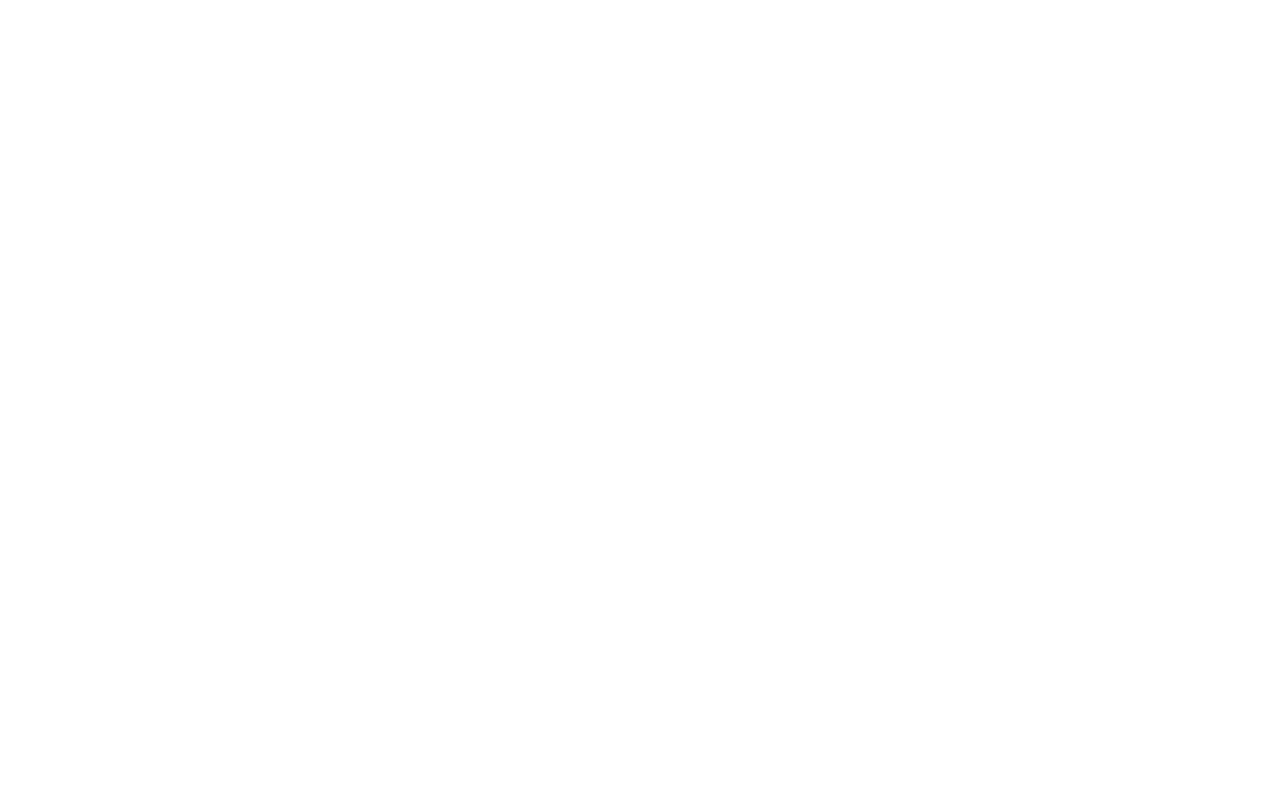
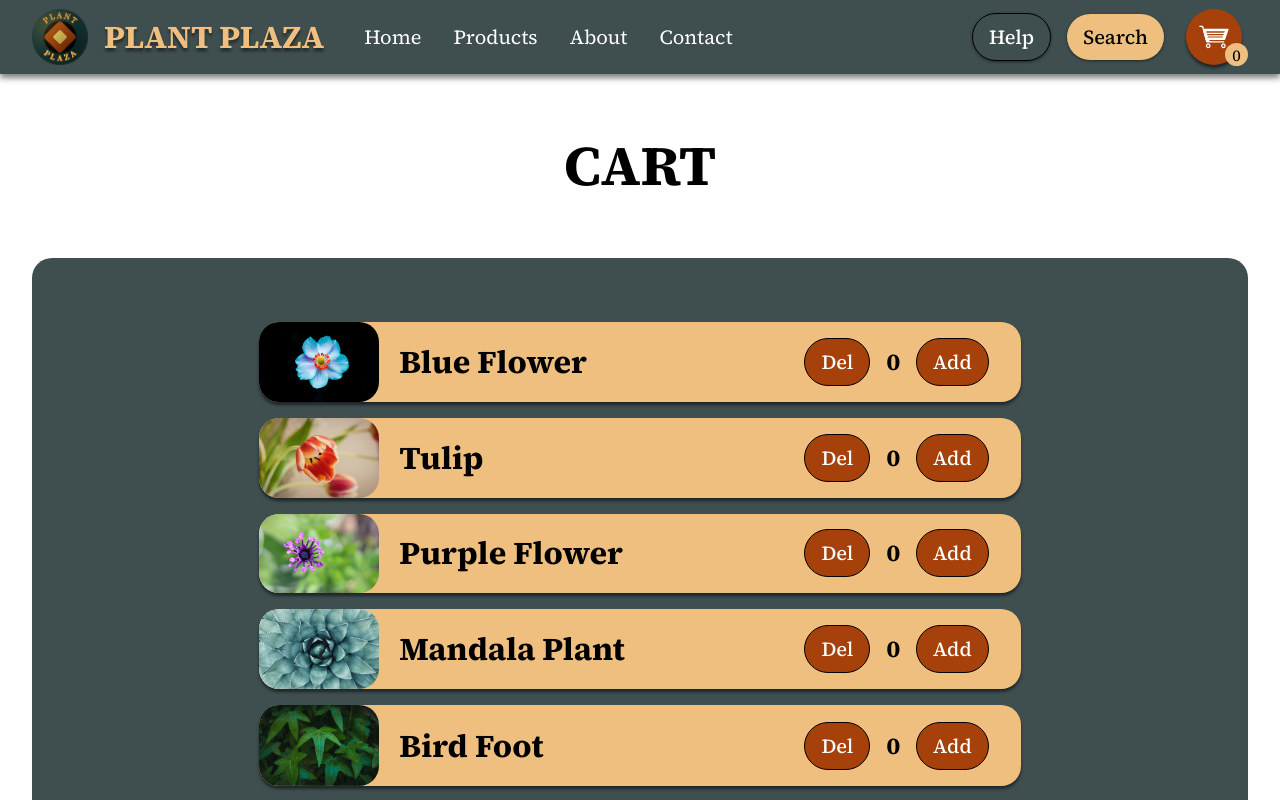
Before and after one commit to biandresen/ShoppingCart, a React (Vite) app: page /cart in a window 1280 px wide. Shown: the top 800 px of the page. Built offline with nearby package versions, Linux system fonts and the light colour scheme; a web font is replaced by a local one.

Commit message:
feat: add working links to pages Refs: #11

```diff
--- a/package.json
+++ b/package.json
@@ -12,7 +12,9 @@
   "dependencies": {
     "@tanstack/react-query": "^5.62.8",
     "react": "^18.3.1",
-    "react-dom": "^18.3.1"
+    "react-dom": "^18.3.1",
+    "react-router": "^7.1.1",
+    "react-router-dom": "^7.1.1"
   },
   "devDependencies": {
     "@eslint/js": "^9.15.0",
--- a/src/components/Header.tsx
+++ b/src/components/Header.tsx
@@ -1,10 +1,11 @@
+import { NavLink } from "react-router";
 
 export default function Header() {
   return (
     <header className="header">
       <div className="header__container width-container">
         <div className="header__branding">
-          <a href="/" aria-label="Plant Plaza Homepage">
+          <NavLink to="/" aria-label="Plant Plaza Homepage">
             <img
               className="header__logo logo"
               src="./src/assets/icons/plantPlazaLogo.png"
@@ -12,7 +13,7 @@ export default function Header() {
               loading="lazy"
             />
             <h1 className="header__title">PLANT PLAZA</h1>
-          </a>
+          </NavLink>
           <button type="button" className="header__menu-button">
             x
           </button>
@@ -20,24 +21,24 @@ export default function Header() {
         <nav className="header__nav">
           <ul className="header__nav-links">
             <li className="header__nav-item">
-              <a href="/" className="header__nav-link">
+              <NavLink to="/" className="header__nav-link">
                 Home
-              </a>
+              </NavLink>
             </li>
             <li className="header__nav-item">
-              <a href="/products" className="header__nav-link">
+              <NavLink to="/product" className="header__nav-link">
                 Products
-              </a>
+              </NavLink>
             </li>
             <li className="header__nav-item">
-              <a href="/about" className="header__nav-link">
+              <NavLink to="/about" className="header__nav-link">
                 About
-              </a>
+              </NavLink>
             </li>
             <li className="header__nav-item">
-              <a href="/contact" className="header__nav-link">
+              <NavLink to="/contact" className="header__nav-link">
                 Contact
-              </a>
+              </NavLink>
             </li>
           </ul>
           <div className="header__nav-buttons">
--- a/src/main.tsx
+++ b/src/main.tsx
@@ -1,10 +1,39 @@
 import { StrictMode } from "react";
 import { createRoot } from "react-dom/client";
 import "../src/styles/main.css";
-import App from "./App.tsx";
+import App from "./App";
+import { createBrowserRouter, RouterProvider } from "react-router-dom";
+import { QueryClient, QueryClientProvider } from "@tanstack/react-query";
+import RootLayout from "./pages/RootLayout";
+import HomePage from "./pages/HomePage";
+import AboutPage from "./pages/AboutPage";
+import ContactPage from "./pages/ContactPage";
+import ErrorPage from "./pages/ErrorPage";
+import ProductPage from "./pages/ProductPage";
+import CartPage from "./pages/CartPage";
+
+const queryClient = new QueryClient();
+
+const router = createBrowserRouter([
+  {
+    path: "/",
+    element: <RootLayout />,
+    errorElement: <ErrorPage />,
+    children: [
+      { path: "/", element: <HomePage /> },
+      { path: "/product", element: <ProductPage /> },
+      { path: "/about", element: <AboutPage /> },
+      { path: "/contact", element: <ContactPage /> },
+      { path: "/cart", element: <CartPage /> },
+    ],
+  },
+]);
 
 createRoot(document.getElementById("root")!).render(
-  <StrictMode>
-    <App />
-  </StrictMode>
+  <QueryClientProvider client={queryClient}>
+    <RouterProvider router={router} />
+    <StrictMode>
+      <App />
+    </StrictMode>
+  </QueryClientProvider>
 );
--- /dev/null
+++ b/src/pages/ErrorPage.tsx
@@ -0,0 +1,8 @@
+export default function ErrorPage() {
+  return (
+    <div>
+      <h1>Oops!</h1>
+      <p>Something went wrong. Try again later</p>
+    </div>
+  );
+}
--- /dev/null
+++ b/src/pages/RootLayout.tsx
@@ -0,0 +1,15 @@
+import { Outlet } from "react-router-dom";
+import Header from "../components/Header";
+import Footer from "../components/Footer";
+
+export default function RootLayout() {
+  return (
+    <>
+      <Header />
+      <main>
+        <Outlet />
+      </main>
+      <Footer />
+    </>
+  );
+}
--- a/src/styles/About.module.css
+++ b/src/styles/About.module.css
@@ -1,4 +1,5 @@
 .about-section {
+  padding-bottom: var(--spacing-2xl);
 }
 .about-section__heading {
   text-align: center;
--- a/src/styles/Cart.module.css
+++ b/src/styles/Cart.module.css
@@ -1,4 +1,5 @@
 .cart-section {
+  padding-bottom: var(--spacing-2xl);
 }
 .cart-section__heading {
   text-align: center;
--- a/src/styles/Contact.module.css
+++ b/src/styles/Contact.module.css
@@ -1,4 +1,5 @@
 .contact-section {
+  padding-bottom: var(--spacing-2xl);
 }
 .contact-section__heading {
   text-align: center;
--- a/src/styles/Home.module.css
+++ b/src/styles/Home.module.css
@@ -8,6 +8,7 @@
   display: flex;
   align-items: center;
   gap: var(--spacing-m);
+  padding-bottom: var(--spacing-3xl);
 }
 .hero-section__text-container {
   display: flex;
@@ -16,7 +17,6 @@
 }
 .hero-section__image {
   width: 100%;
-  padding: var(--spacing-3xl) 0 0 0;
   border-radius: var(--border-radius);
   box-shadow: var(--shadow-s);
 }
--- a/src/styles/Products.module.css
+++ b/src/styles/Products.module.css
@@ -1,4 +1,5 @@
 .products-section {
+  padding-bottom: var(--spacing-2xl);
 }
 .products-section__heading {
   text-align: center;
```
Also changed, not shown: 1 other file (tests, documents, lock files or other folders).
